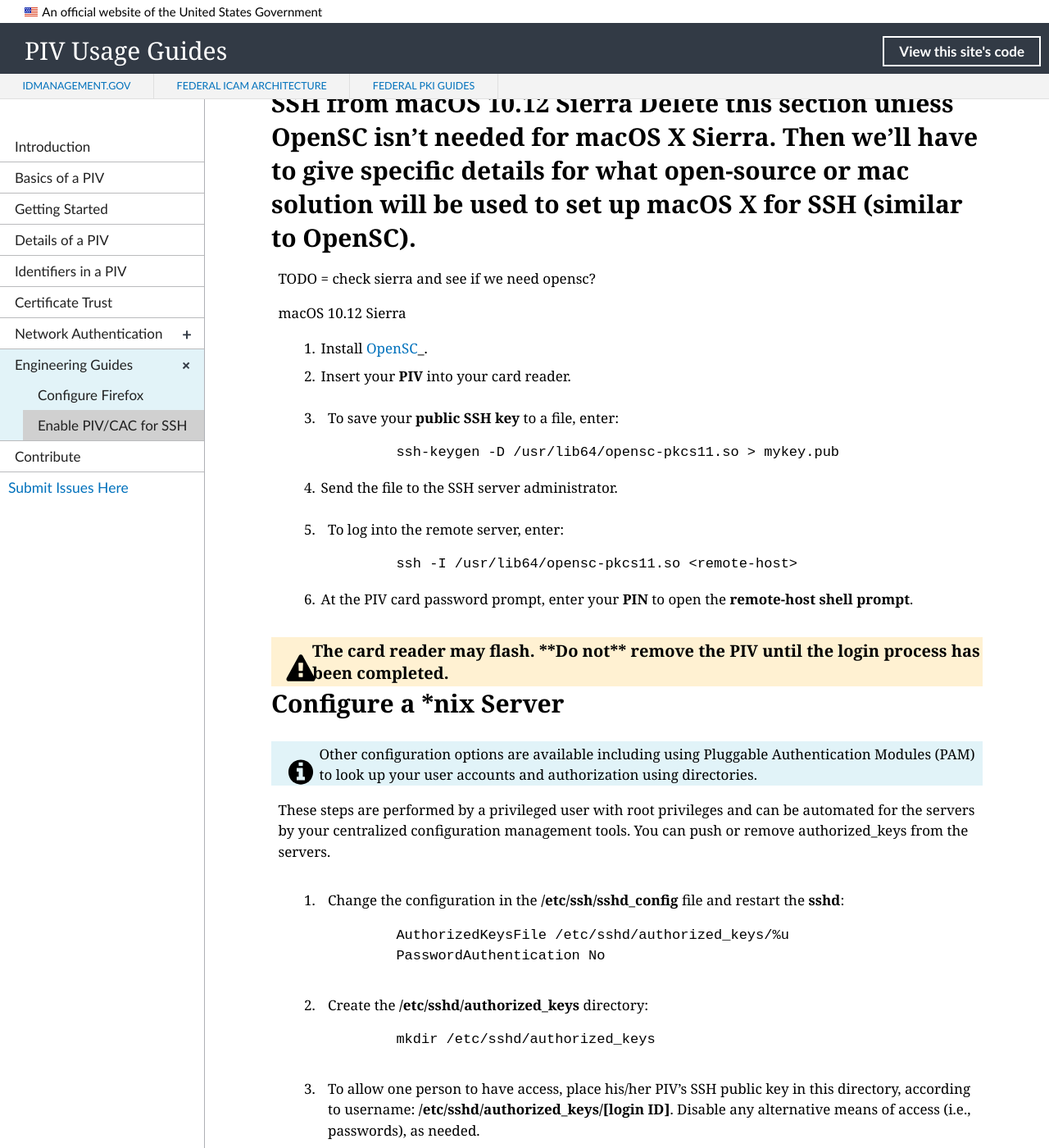
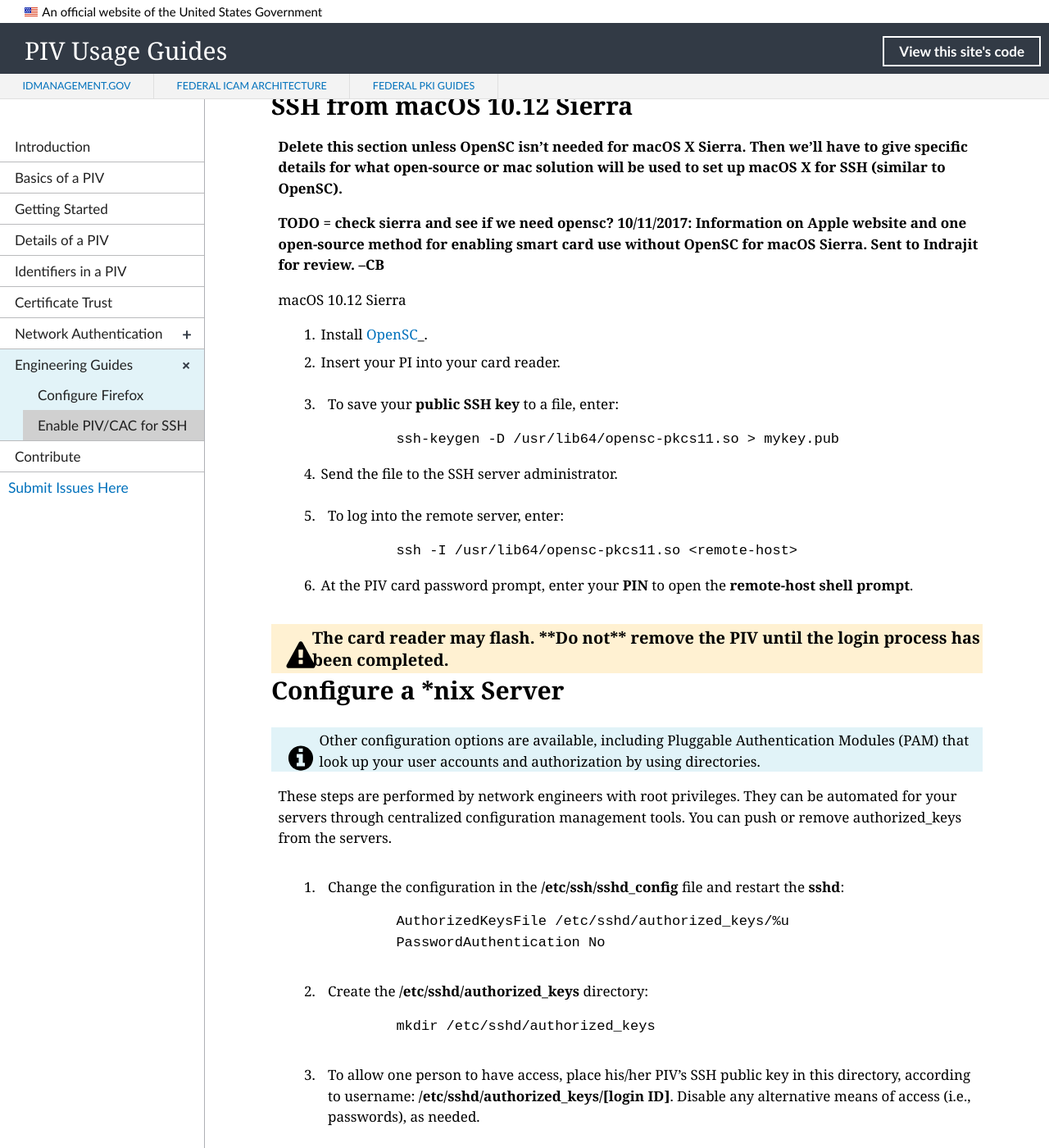
Before and after one commit to GSA/piv-guides, a Jekyll site: the page built from _engineering/02_ssh.md, in a window 1280 px wide and 1400 px high, scrolled down 1808 px. Shown: the whole window at 82% size. Built offline with Jekyll 4.4.1, drawn with Linux system fonts in a browser that asks for light colours; nearby versions of some CDN libraries; some of the changed lines change nothing that is shown; some of the changed text lies outside the part shown.

Commit message:
Update 02_ssh.md
Follow-up comments to questions from 10/5 meeting

````diff
--- a/_engineering/02_ssh.md
+++ b/_engineering/02_ssh.md
@@ -12,12 +12,12 @@
 This guide will help you enable your environment to use a PIV for SSH to *nix servers from a _Windows_, _Linux_, or _macOS_ computer. These procedures use PuTTY-CAC or OpenSC. Other commercial options are available.
 
 - [Windows](#ssh-from-windows)
-- [Linux and macOS 10.12 Sierra](#ssh-from-linux-and-macos-10.12-sierra)<!--Changed heading if Linux and macOS X Sierra both use the same set of instructions. We can delete one set of duplicated procedures and combine the headings, if so...-->
-- [Configure a *nix Server](#configure-a-unix-like-server)
+- [Linux and macOS 10.12 Sierra](#ssh-from-linux-and-macos-10.12-sierra)<!--Changed heading if Linux and macOS X Sierra both use the same set of instructions. Why don't we just say here and in section below: "Linux-Based Systems"? We can add statement below that this includes macOS and that we tested macOS 10.12 Sierra and _____ (what Linux did we test?) Linux system.)...-->
+- [Configure a *nix Server](#configure-a-*nix-server)
 
 ## SSH from Windows
 
-These procedures are based on PuTTY-CAC v0.70u2.<!--These steps need to be validated/updated since this is a newer version of PuTTY-CAC than the version that Chunde tested.-->
+These procedures are based on PuTTY-CAC v0.70u2.<!--These steps need to be validated since this is a newer version of PuTTY-CAC than the version that Chunde tested some months ago.-->
 
 1. Download and install [**PuTTY-CAC**](https://www.github.com/NoMoreFood/putty-cac/releases){:target="_blank"}_. You need to install both the PuTTY client (putty.exe) and pageant (pageant.exe) at **C:\Program Files\PuTTY**.
 1. **DO WE ACTUALLY NEED to use pageant for 0.70u2?**
@@ -26,18 +26,22 @@
 1. You will be prompted in a Windows security window to choose which certificate to use. Select your PIV _authentication_ certificate.  If you are not sure which certificate that is, view the certificate Properties and Enhanced Key Usage value.  Choose the one that says _Client Authentication_.
 1. The public key will be stored. Close the Pageant window.
 1. In PuTTY, you can create a new session profile for the target server.
-3. The settings for using your PIV authentication certificate are under Connection -> SSH -> Certificate
+1. The settings for using your PIV authentication certificate are under Connection -> SSH -> Certificate
 ??? Set the CAPI CERT directly from Connection -> SSH -> Certificate
-4. Click the checkbox for **Attempt certificate authentication**.
-5. At the **PuTTY Configuration** window, select **Connection &gt; SSH &gt; Auth**.
-6. WHY?? Click the checkboxes for **Allow agent forwarding** and **Allow attempted changes of username in SSH-2**.
+1. Click the checkbox for **Attempt certificate authentication**.
+1. At the **PuTTY Configuration** window, select **Connection &gt; SSH &gt; Auth**.
+1. **WHY??** Click the checkboxes for **Allow agent forwarding** and **Allow attempted changes of username in SSH-2**. **Agent forwarding:  Chris Byron & Neil Bolin say this is necessary. May relate to Pageant (agent). Will follow-up further. --CB**
 
 **For this next step - just use the copy to clipboard under Connection -> SSH -> Certificate
 Insert screenshot**
 
-3. Save your **SSH keystring**&nbsp;**_value_** (i.e., "SSH key") in a **Notepad** file. Send it to the SSH server administrator to be added to your SSH server account.
+3. Save your **SSH keystring&nbsp;_value_** (i.e., _SSH key_) and send it to the SSH server administrator to be added to your SSH server account.
 
-## SSH from Linux and macOS X Sierra **Use one procedure for both Linux and macOS X Sierra, unless we don't need OpenSC for macOS**
+## SSH from Linux and macOS 10.12 Sierra
+
+**What Linux did we use--Debian, Red Hat, CentOS? --CB**
+
+<!--Do we need to say which Linux and UNIX we are using?  The Linux and macOS X 10.12 Sierra procedures here are identical, as LaChelle pointed out. Rather than having 2 identical, consecutive procedures, use one procedure for both Linux and macOS X 10.12 Sierra--unless we don't need OpenSC for macOS? Can we use a title like "Linux-Based Systems" (which would include Mac)?  We could say these are based on macOS 10.12 Sierra.  What Linux system did Chunde use to test the Linux procedure?-->
 
 1. Install [OpenSC](https://www.github.com/OpenSC/OpenSC/wiki/Download-latest-OpenSC-stable-release){:target="_blank"}_.
 1. Insert your **PIV** into your card reader.
@@ -60,13 +64,16 @@
 
 
 
-## SSH from macOS 10.12 Sierra **Delete this section unless OpenSC isn't needed for macOS X Sierra. Then we'll have to give specific details for what open-source or mac solution will be used to set up macOS X for SSH (similar to OpenSC).**
-TODO = check sierra and see if we need opensc?
+## SSH from macOS 10.12 Sierra
+
+**Delete this section unless OpenSC isn't needed for macOS X Sierra. Then we'll have to give specific details for what open-source or mac solution will be used to set up macOS X for SSH (similar to OpenSC).**
+
+**TODO = check sierra and see if we need opensc? 10/11/2017: Information on Apple website and one open-source method for enabling smart card use without OpenSC for macOS Sierra. Sent to Indrajit for review. --CB**
 
 macOS 10.12 Sierra
 
 1. Install [OpenSC](https://www.github.com/OpenSC/OpenSC/wiki/Download-latest-OpenSC-stable-release){:target="_blank"}_.
-1. Insert your **PIV** into your card reader.
+1. Insert your PI into your card reader.
 1. To save your **public SSH key** to a file, enter:
 
     ```
@@ -86,9 +93,9 @@
 
 ## Configure a *nix Server
 
-{% include alert-info.html content = "Other configuration options are available including using Pluggable Authentication Modules (PAM) to look up your user accounts and authorization using directories." %}
+{% include alert-info.html content = "Other configuration options are available, including Pluggable Authentication Modules (PAM) that look up your user accounts and authorization by using directories." %}
 
-These steps are performed by a privileged user with root privileges and can be automated for the servers by your centralized configuration management tools.  You can push or remove authorized_keys from the servers.
+<!--Since these procedures are for network engineers, we don't need to say this?-->These steps are performed by network engineers with root privileges. They can be automated for your servers through centralized configuration management tools. You can push or remove authorized_keys from the servers.
 
 1. Change the configuration in the **/etc/ssh/sshd_config** file and restart the **sshd**:
 
@@ -97,10 +104,10 @@
 			PasswordAuthentication No
     ```
 
-2. Create the **/etc/sshd/authorized_keys** directory:
+1. Create the **/etc/sshd/authorized_keys** directory:
 
     ```
 			mkdir /etc/sshd/authorized_keys
     ```
 
-3. To allow one person to have access, place his/her PIV's SSH public key in this directory, according to username: **/etc/sshd/authorized_keys/[login ID]**. Disable any alternative means of access (i.e., passwords), as needed.
+1. To allow one person to have access, place his/her PIV's SSH public key in this directory, according to username: **/etc/sshd/authorized_keys/[login ID]**. Disable any alternative means of access (i.e., passwords), as needed.
````
